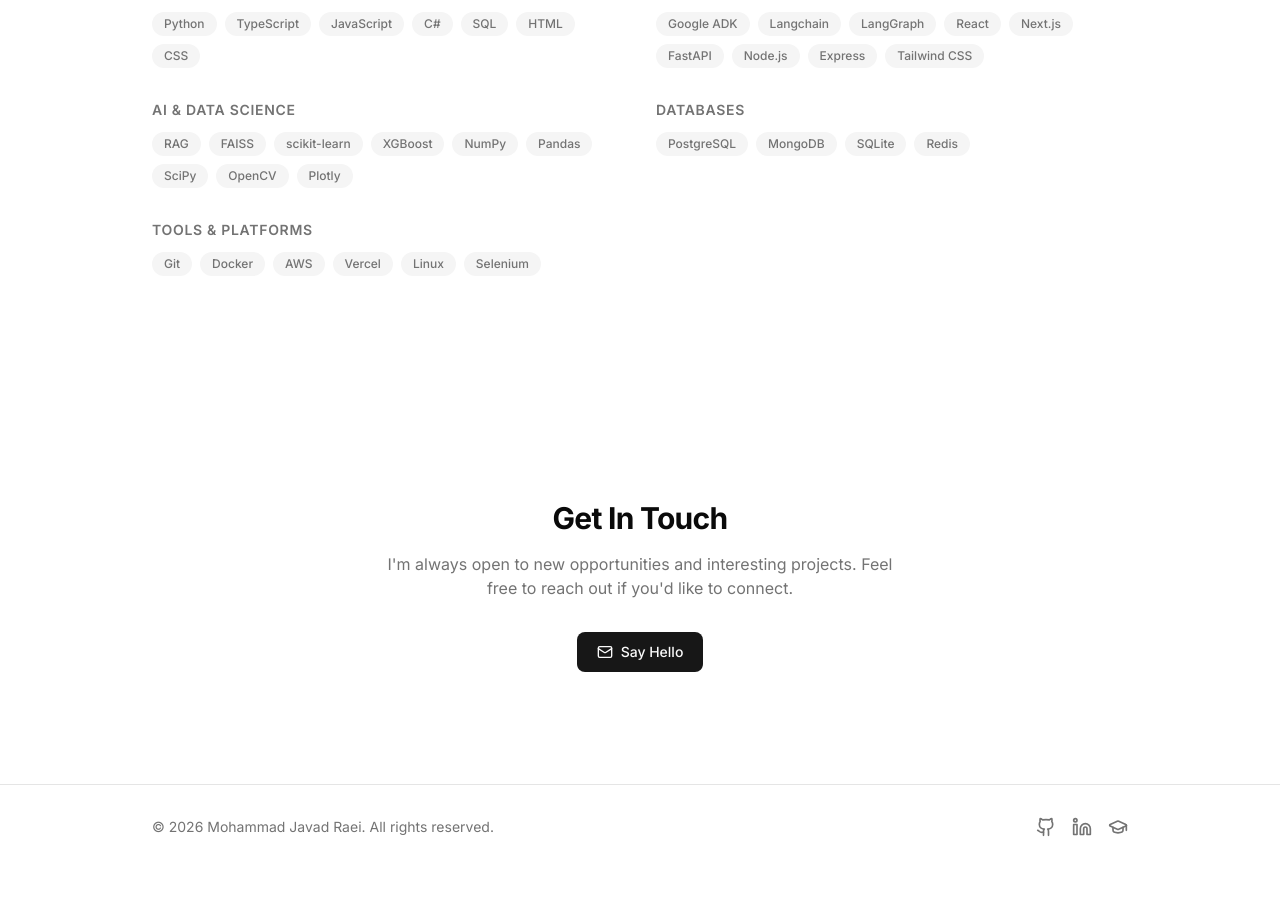
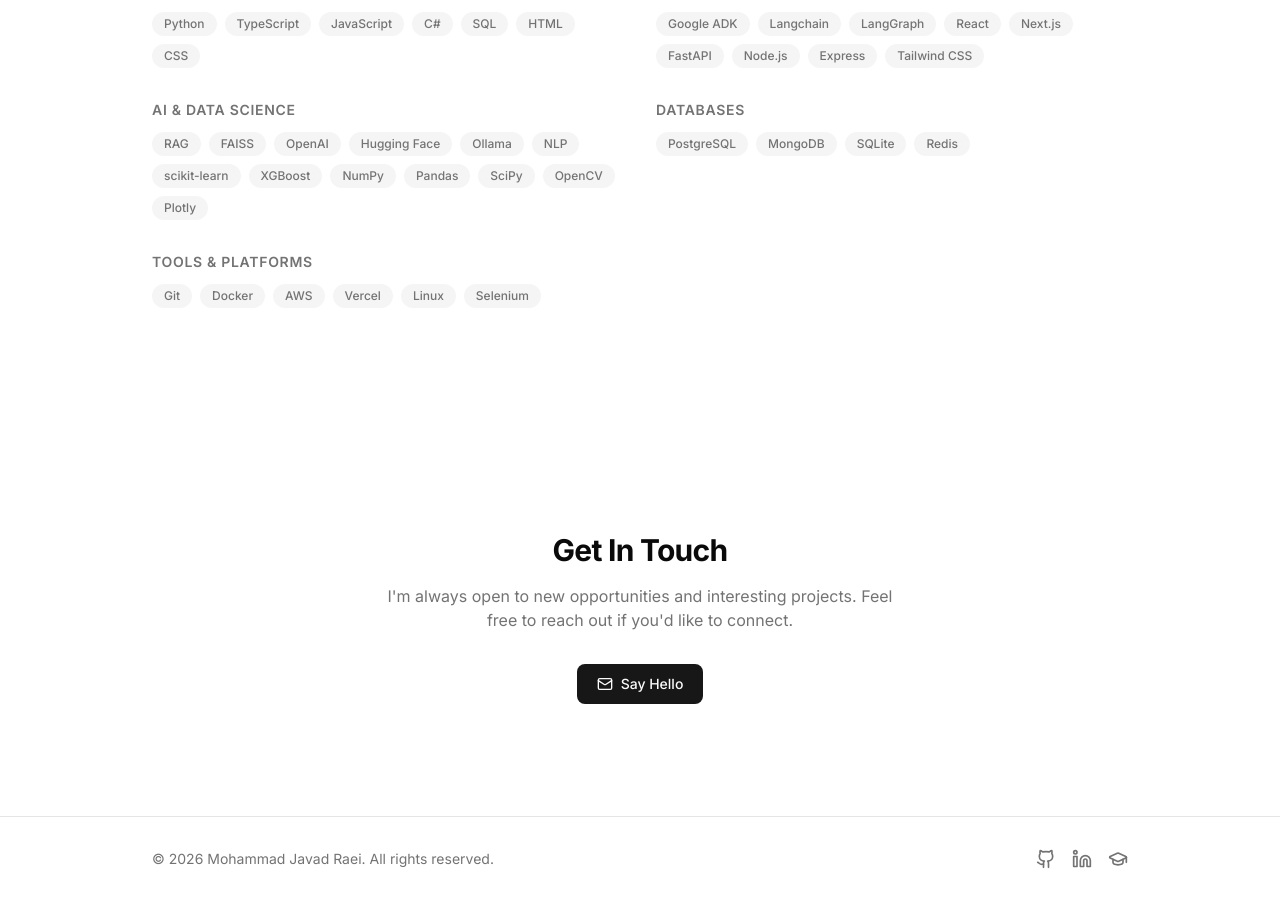
Before and after one commit to MJRaei/portfolio, a Next.js app: page / in a window 1280 px wide. Shown: the part 4160-5061 px from the top of the page. Before the commit the page ends 5029 px from the top, so only its background shows below. Built offline with nearby package versions, Linux system fonts and the light colour scheme.

Commit message:
skills update

```diff
--- a/src/data/skills.ts
+++ b/src/data/skills.ts
@@ -11,7 +11,7 @@ export const skillCategories: SkillCategory[] = [
   },
   {
     category: "AI & Data Science",
-    skills: ["RAG", "FAISS", "scikit-learn", "XGBoost", "NumPy", "Pandas", "SciPy", "OpenCV", "Plotly"],
+    skills: ["RAG", "FAISS", "OpenAI", "Hugging Face", "Ollama", "NLP", "scikit-learn", "XGBoost", "NumPy", "Pandas", "SciPy", "OpenCV", "Plotly"],
   },
   {
     category: "Databases",
```
